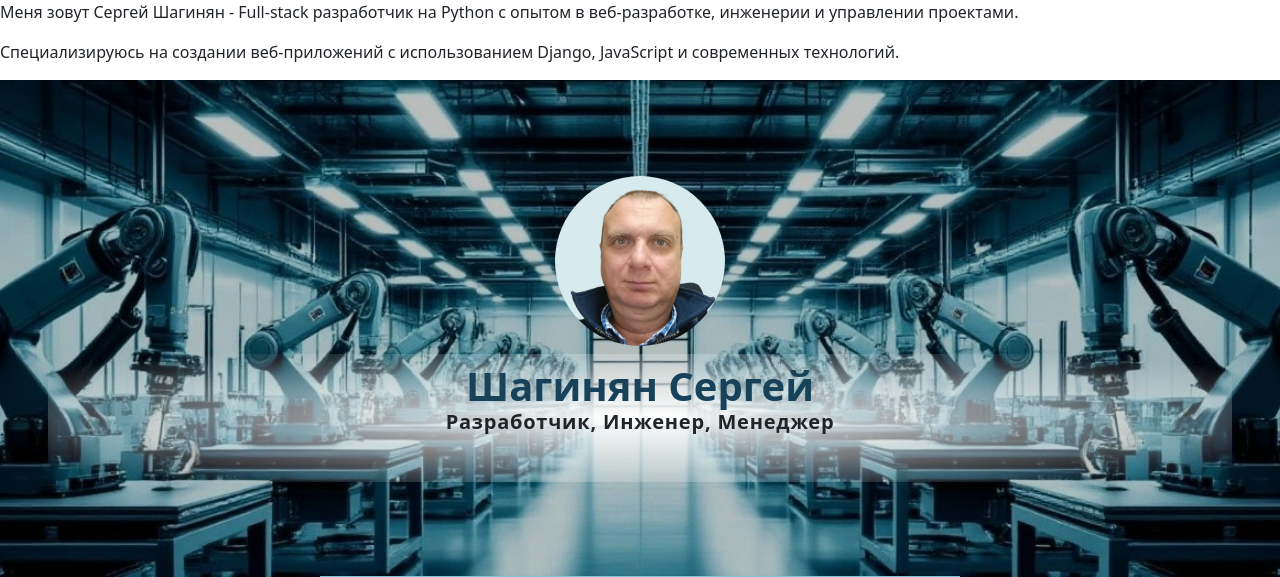
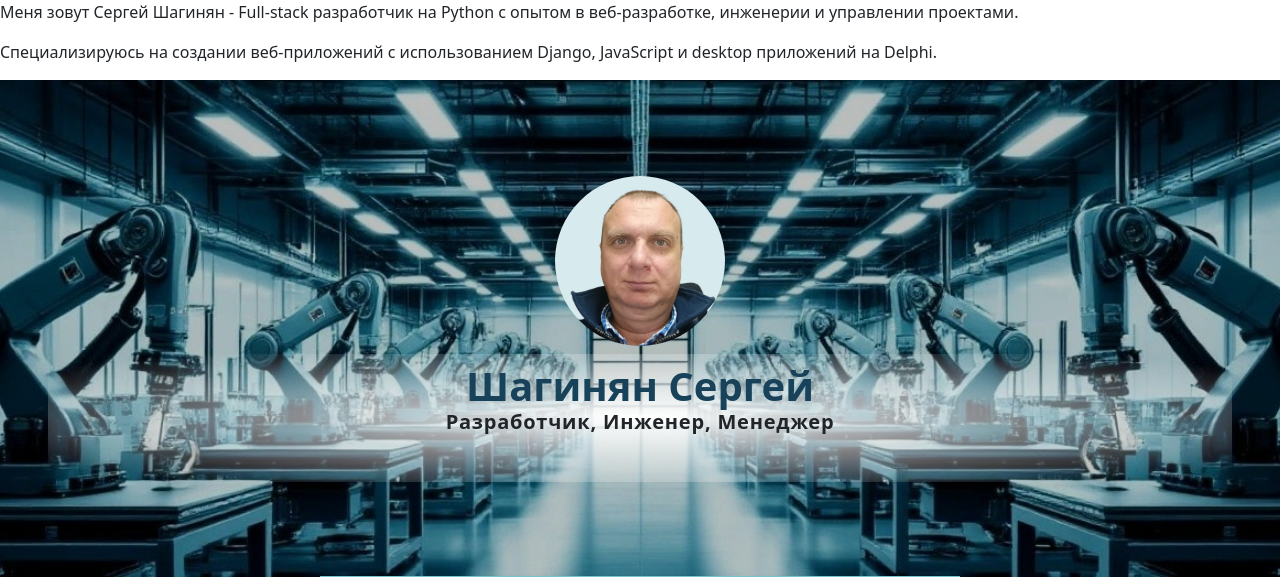
Before and after one commit to shagi80/visit_card, a Django app: page / in a window 1280 px wide. Shown: the top 577 px of the page. Run offline with Django 5.2, Linux system fonts and the light colour scheme; data that the repository does not hold is empty; some libraries are stand-ins or nearby versions.

Commit message:
Add content.

```diff
--- a/main/templates/main/index.html
+++ b/main/templates/main/index.html
@@ -11,7 +11,7 @@
 
 <div class="content">
     <p>Меня зовут Сергей Шагинян - Full-stack разработчик на Python с опытом в веб-разработке, инженерии и управлении проектами.</p>
-    <p>Специализируюсь на создании веб-приложений с использованием Django, JavaScript и современных технологий.</p>
+    <p>Специализируюсь на создании веб-приложений с использованием Django, JavaScript и desktop приложений на Delphi.</p>
 </div>
 
 <!-- Header -->
```
